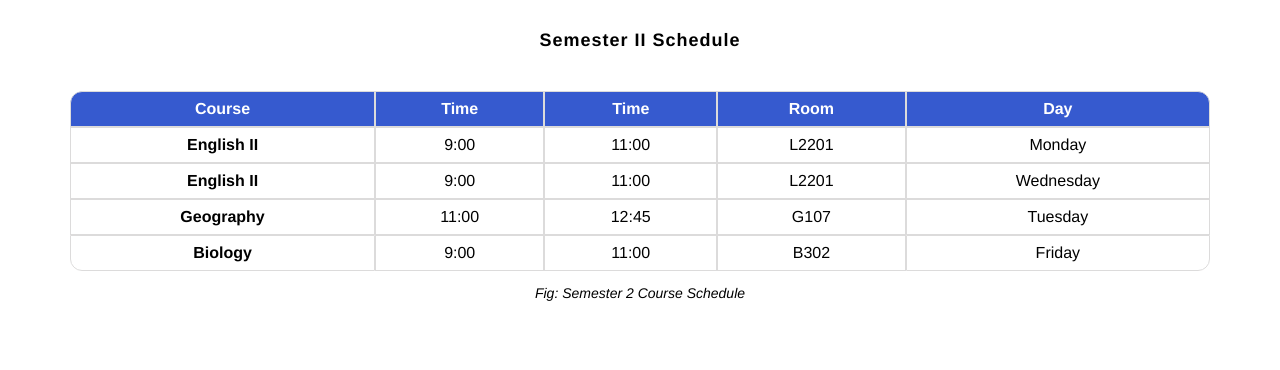
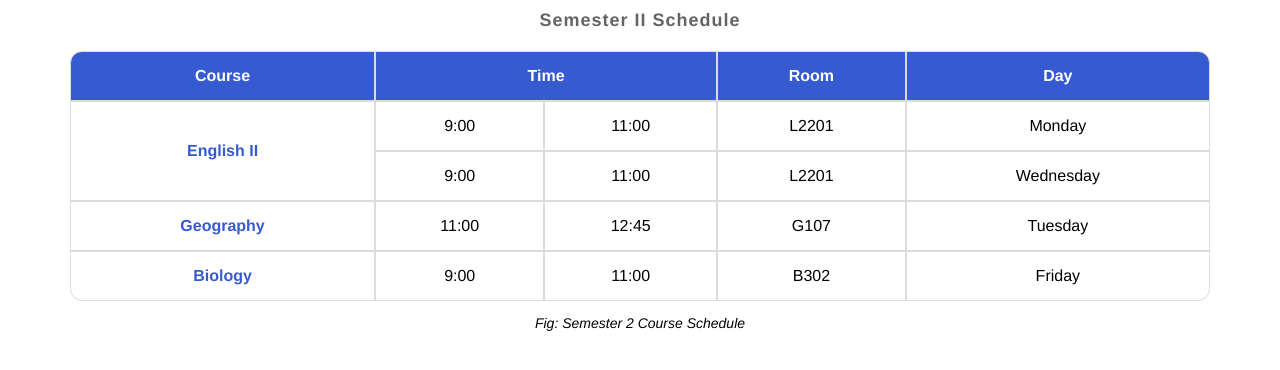
Before and after one commit to minimanimox/html-tables-example, a plain HTML site: page index.html in a window 1280 px wide. Drawn offline with Linux system fonts and the light colour scheme.

Commit message:
Finish first table

```diff
--- a/index.html
+++ b/index.html
@@ -16,22 +16,20 @@
             <thead>
                 <tr>
                     <th id="course" scope="col">Course</th>
-                    <th id="time" scope="col">Time</th>
-                    <th id="time" scope="col">Time</th>
+                    <th id="time" scope="colgroup" colspan="2">Time</th>
                     <th id="room" scope="col">Room</th>
                     <th id="day" scope="col">Day</th>
                 </tr>
             </thead>
             <tbody>
                 <tr>
-                    <th id="english2" scope="row">English II</th>
+                    <th id="english2" scope="rowgroup" rowspan="2">English II</th>
                     <td headers="english start">9:00</td>
                     <td headers="english finish">11:00</td>
                     <td headers="english room">L2201</td>
                     <td headers="english day">Monday</td>
                 </tr>
                 <tr>
-                    <th id="english2" scope="row">English II</th>
                     <td headers="english start">9:00</td>
                     <td headers="english finish">11:00</td>
                     <td headers="english room">L2201</td>
--- a/main.css
+++ b/main.css
@@ -13,10 +13,11 @@ body {
 }
 
 h2 {
-  padding: 30px 0;
+  padding: 10px 0;
   text-align: center;
   font-size: 18px;
   letter-spacing: 1px;
+  color: rgb(101, 100, 100);
 }
 
 /* Table Styles */
@@ -55,9 +56,14 @@ table th {
   padding: 8px;
 }
 
+.rounded-table th {
+  color:#365acf;
+}
+
 .rounded-table td,
 .rounded-table th {
   border: 1px solid #dcdbdb;
+  height: 50px;
 }
 
 
```
